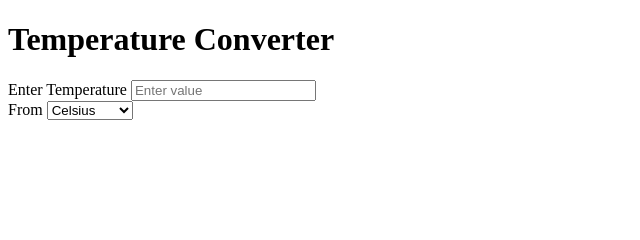
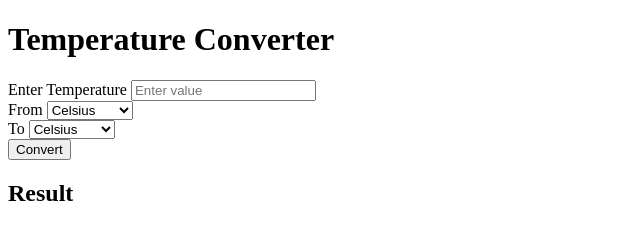
Before and after one commit to samiralam04/Temperature-converter, a plain HTML site: page index.html in a window 1280 px wide. Shown: the whole page, without its empty margins (0-640 px from the left). Drawn offline with Linux system fonts and the light colour scheme.

Commit message:
unit div

```diff
--- a/index.html
+++ b/index.html
@@ -23,3 +23,23 @@
                 <option value="Kelvin">Kelvin</option>
             </select>
         </div>
+        <div class="input-group">
+            <label for="to-unit">To</label>
+            <select id="to-unit">
+                <option value="Celsius">Celsius</option>
+                <option value="Fahrenheit">Fahrenheit</option>
+                <option value="Kelvin">Kelvin</option>
+            </select>
+        </div>
+
+        <button id="convert-btn">Convert</button>
+
+        <div class="result-group">
+            <h2>Result</h2>
+            <p id="result"></p>
+        </div>
+    </div>
+
+    <script src="script.js"></script>
+</body>
+</html>
```
